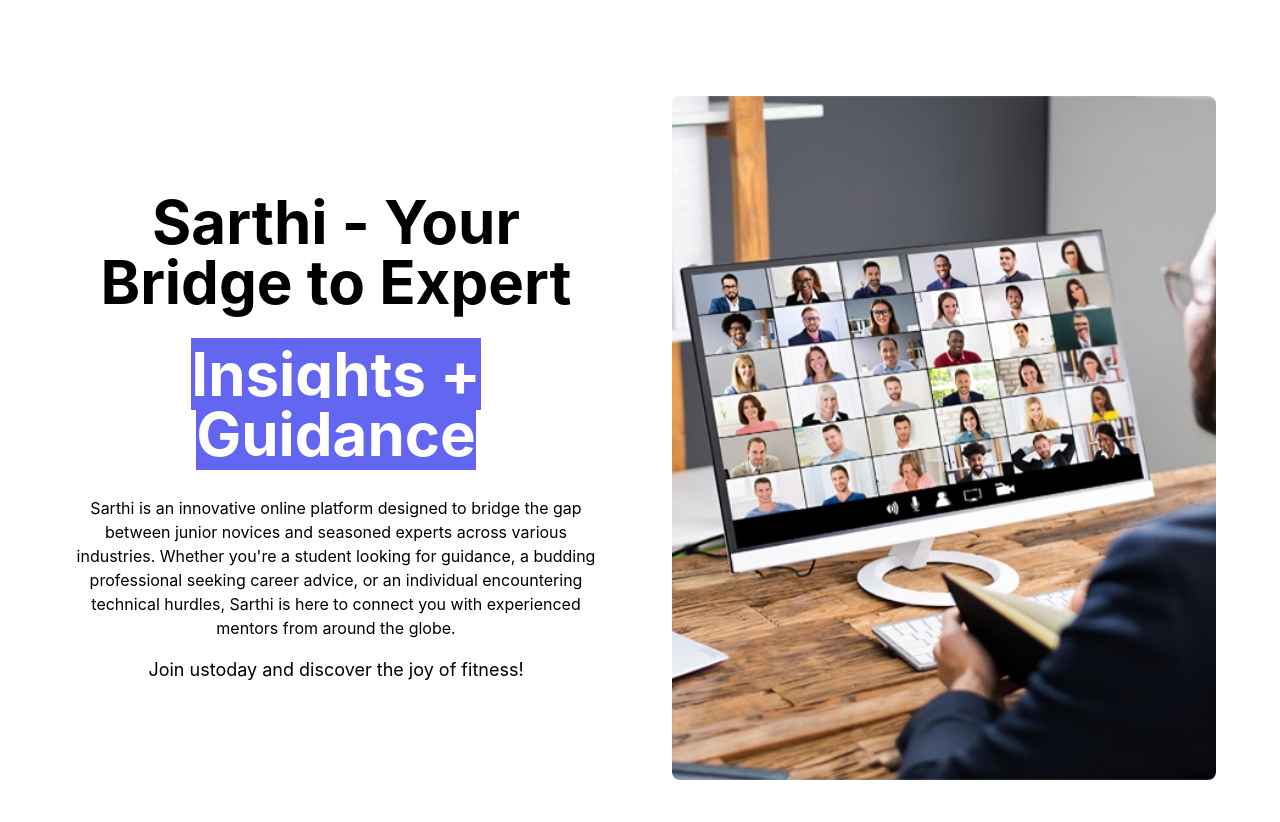
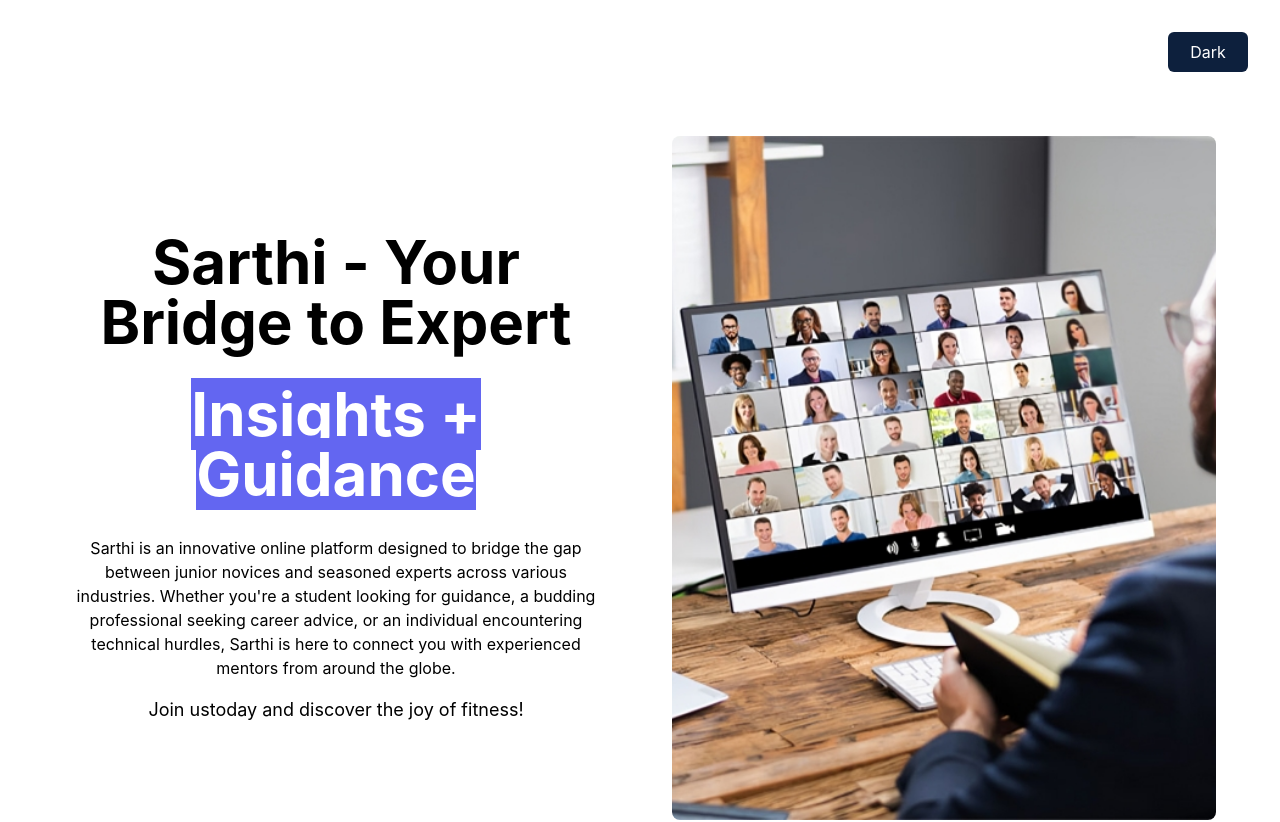
Before and after one commit to samarthhapse/sarthi, a React (Vite) app in the folder client/: page / in a window 1280 px wide. Shown: the top 822 px of the page. Built offline with nearby package versions, Linux system fonts and the light colour scheme.

Commit message:
added dark/light mode button

```diff
--- a/client/src/components/Landing/HomePage.jsx
+++ b/client/src/components/Landing/HomePage.jsx
@@ -8,11 +8,34 @@
 import Stack3 from '../../assets/Stack3.jpeg'
 
 
-
 export default function HomePage() {
+  var x=0;
+  function handleToggle(){
+    x=1-x;
+    var d=document.body;
+    var but=document.querySelector('.toggle');
+    if(x==1)
+      {
+        d.style.backgroundColor="#0D203D";
+        d.style.color="white";
+        but.innerHTML="Light";
+        but.style.backgroundColor="#fff";
+        but.style.color="#0D203D";
+      }
+    else{
+        d.style.backgroundColor="#fff";
+        d.style.color="#0D203D";
+        but.innerHTML="Dark";
+        but.style.backgroundColor="#0D203D";
+        but.style.color="#fff";
+    }
+  }
   return (
     <>
       <section>
+        <div className="flex justify-end">
+            <div><button className="toggle bg-[#0D203D] text-[#fff] p-2 rounded-md w-20" onClick={handleToggle}>Dark</button></div>
+        </div>
         <div className="mx-auto max-w-screen-xl min-w-screen-sm px-4 py-8 sm:py-12 sm:px-6 lg:py-16 lg:px-8">
           <div className="grid grid-cols-1 gap-8 lg:grid-cols-2 lg:gap-16 overflow-x-hidden">
             <motion.div
@@ -48,6 +71,7 @@
                 today and discover the joy of fitness!
               </p>
             </motion.div>
+
           </div>
         </div>
       </section>
```
